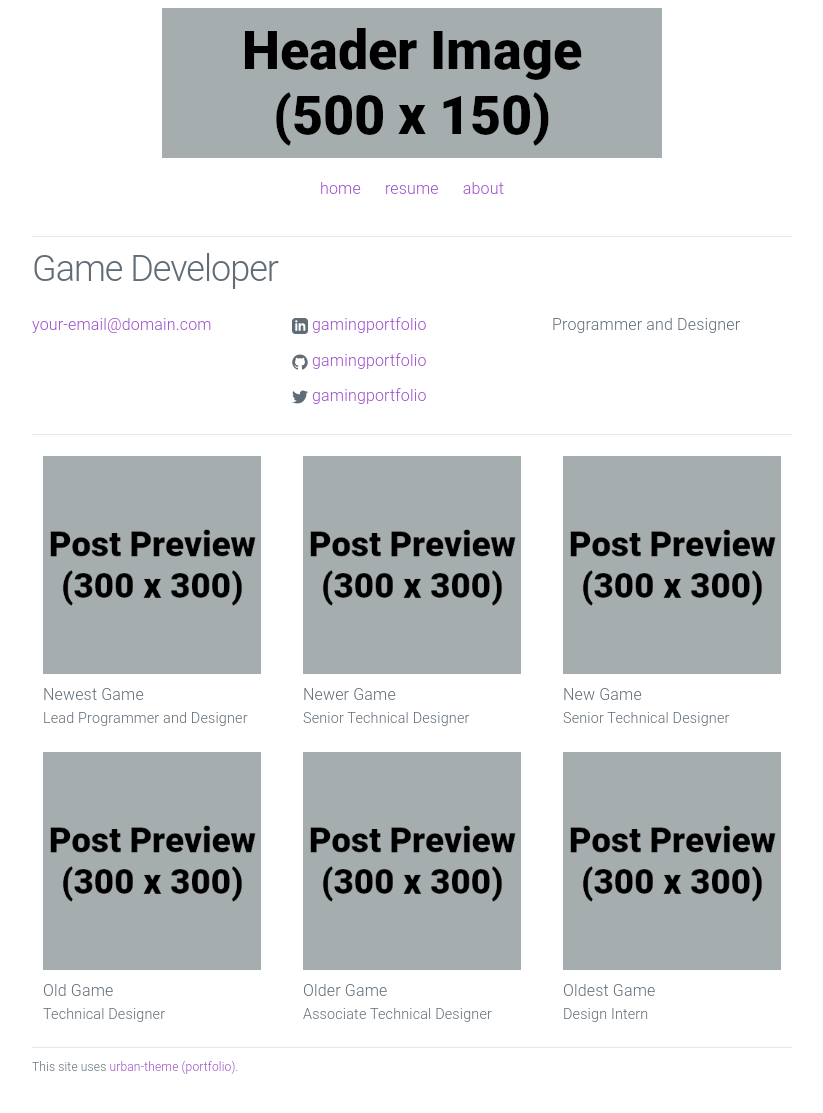
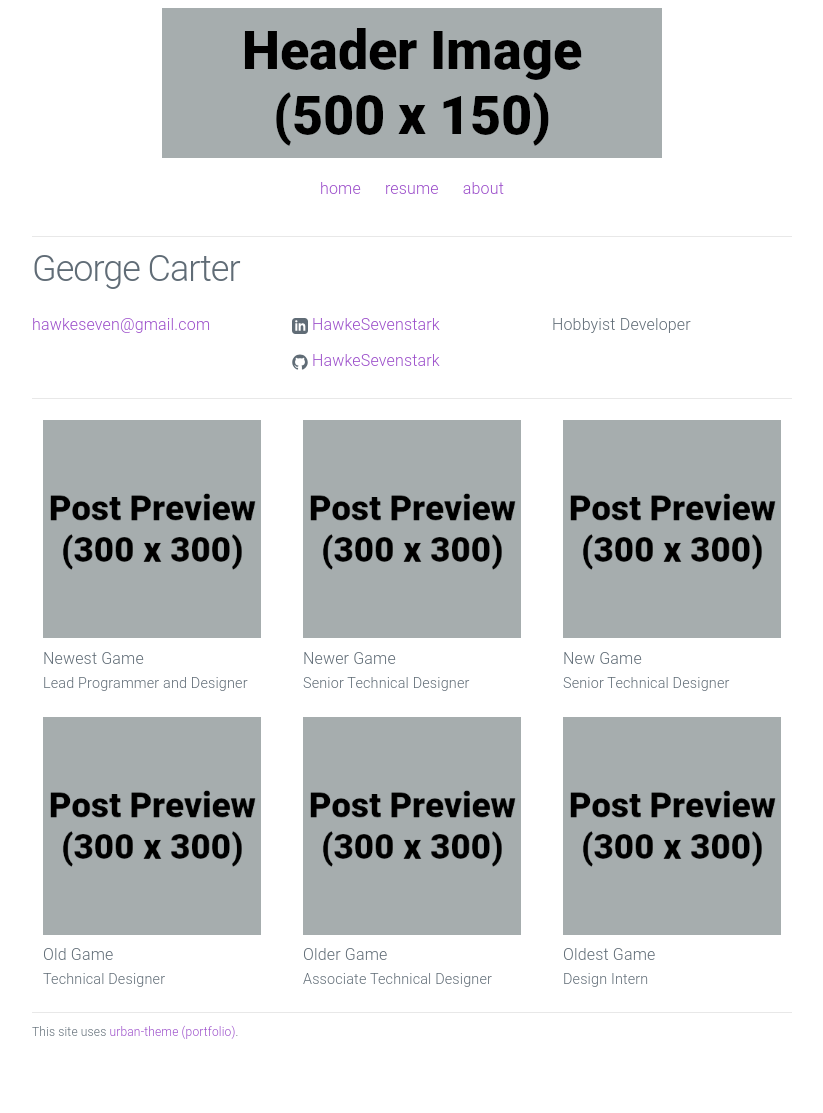
Before and after one commit to HawkeSevenstark/HawkeSevenstark.github.io, a Jekyll site: the page built from index.html, in a window 1280 px wide. Shown: the whole page, without its empty margins (228-1051 px from the left). Built offline with Jekyll 4.4.1, drawn with Linux system fonts in a browser that asks for light colours; after the commit the page ends 1077 px from its top, so only the background shows below that.

Commit message:
Update _config.yml

```diff
--- a/_config.yml
+++ b/_config.yml
@@ -1,12 +1,11 @@
 # Site settings
-title: Game Developer
-email: your-email@domain.com
+title: George Carter
+email: hawkeseven@gmail.com
 description: > # keep this and put description below
-  Programmer and Designer
-url: "https://yourdomain.com" # the base hostname & protocol for your site
-linkedin_url: "https://www.linkedin.com/in/gamingportfolio"
-github_username: gamingportfolio
-twitter_username: gamingportfolio
+  Hobbyist Developer
+url: "https://HawkeSevenstark.github.io" # the base hostname & protocol for your site
+linkedin_url: "https://www.linkedin.com/in/georgemcarter/"
+github_username: HawkeSevenstark
 footer_text: "This site uses <a href='https://github.com/gamingportfolio/urban-theme-portfolio'>urban-theme (portfolio)</a>."
 
 # Build settings
```
